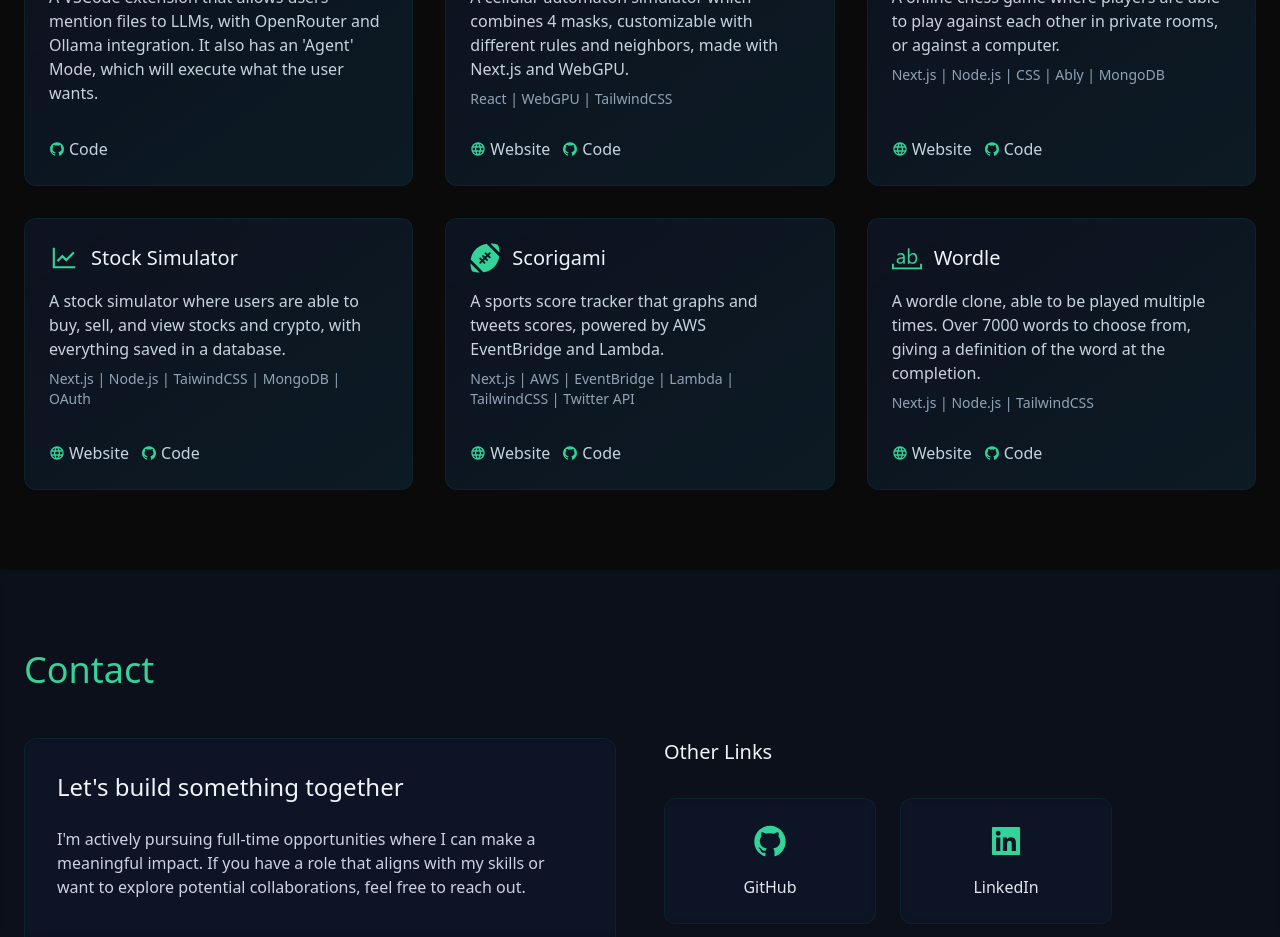
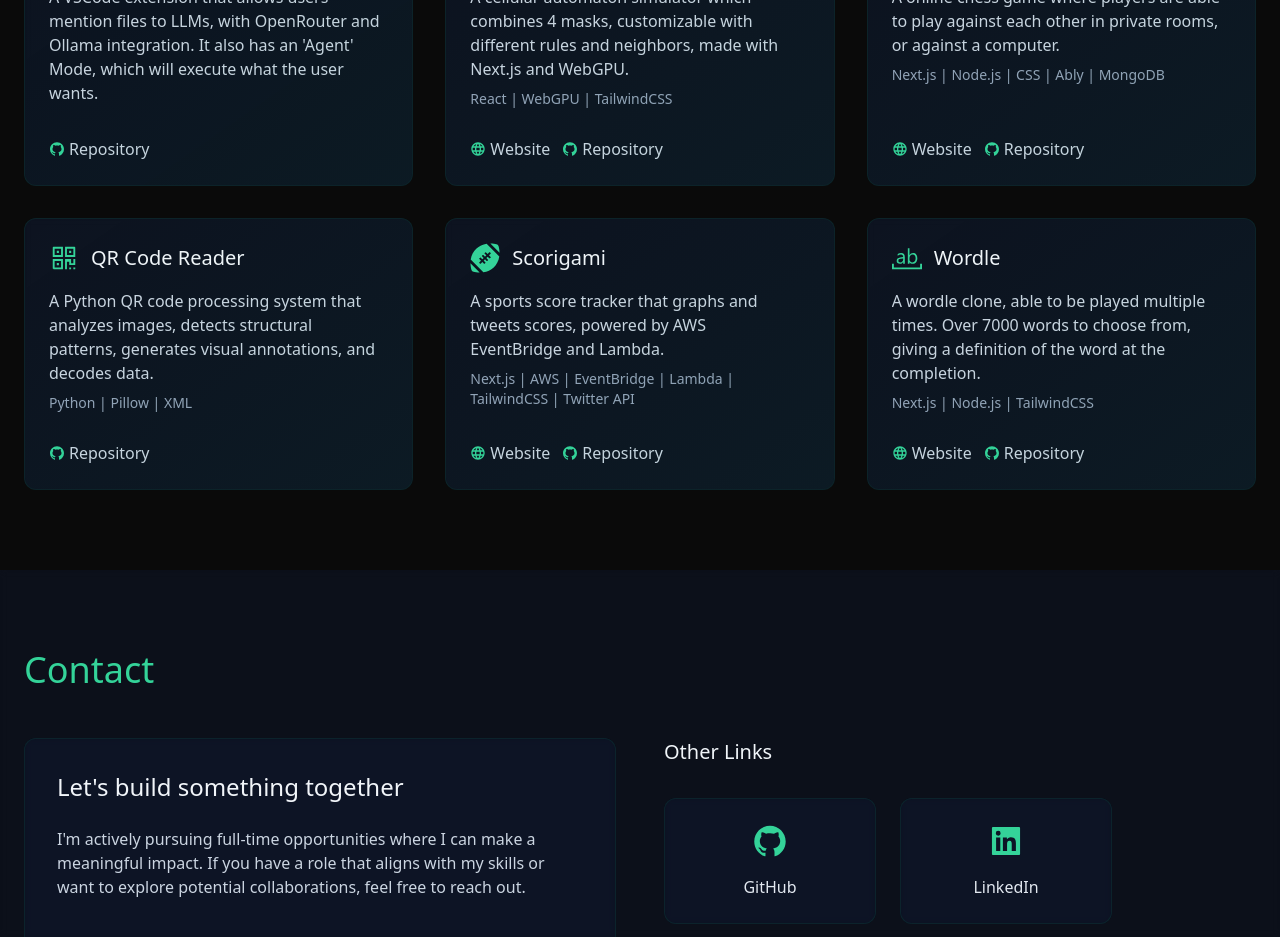
Before and after one commit to omarabdiwali/next-portfolio, a Next.js app: page / in a window 1280 px wide. Shown: the part 1860-2797 px from the top of the page. Built offline with nearby package versions, Linux system fonts and the light colour scheme.

Commit message:
added qr project

```diff
--- a/components/ExperienceCard.js
+++ b/components/ExperienceCard.js
@@ -1,11 +1,10 @@
 import React from 'react';
-import Image from 'next/image'; // Next.js Image for optimization
+import Image from 'next/image';
 
 export default function ExperienceCard({ experience }) {
   return (
     <div className="group bg-slate-900/70 hover:bg-slate-900/80 border border-emerald-500/20 hover:border-emerald-500/40 rounded-2xl overflow-hidden backdrop-blur-xl transition-all duration-500 hover:scale-[1.02] hover:shadow-2xl shadow-emerald-500/10 max-w-4xl mx-auto p-10 md:p-12">
       <div className="flex flex-col lg:flex-row lg:items-start gap-8 lg:gap-12">
-        {/* Company Logo/Icon Section */}
         <div className="flex flex-col items-center lg:items-start gap-4 flex-shrink-0">
           <div className="w-24 h-24 bg-gradient-to-br from-emerald-500/20 to-cyan-500/20 border-2 border-emerald-500/30 rounded-2xl flex items-center justify-center group-hover:scale-110 transition-all duration-300 overflow-hidden">
             {experience.logo ? (
@@ -18,7 +17,6 @@ export default function ExperienceCard({ experience }) {
                 priority={true}
               />
             ) : (
-              // Fallback to initial if no logo provided
               <span className="text-4xl font-black tracking-wider text-transparent bg-clip-text bg-gradient-to-r from-emerald-400 via-emerald-300 to-cyan-400 drop-shadow-lg">
                 {experience.title[1][0]}
               </span>
@@ -29,7 +27,6 @@ export default function ExperienceCard({ experience }) {
           </div>
         </div>
 
-        {/* Content Section */}
         <div className="flex-1 flex flex-col gap-6">
           <div className="space-y-2">
             <h3 className="text-3xl md:text-4xl lg:text-5xl font-light text-slate-100 leading-tight group-hover:text-emerald-50 transition-colors">
--- a/components/cardProjects.js
+++ b/components/cardProjects.js
@@ -5,7 +5,6 @@ import Link from "next/link";
 export default function CardProjects({ project }) {
   return (
     <div className="bg-slate-900/70 border border-emerald-500/10 rounded-xl overflow-hidden backdrop-blur-sm hover:border-emerald-500/30 transition-all group relative">
-      {/* Fixed: Added pointer-events-none to make the gradient not block clicks */}
       <div className="absolute inset-0 bg-gradient-to-br from-emerald-500/0 to-emerald-500/5 group-hover:from-emerald-500/5 group-hover:to-emerald-500/10 transition-all pointer-events-none"></div>
 
       <div className="p-6">
@@ -41,7 +40,7 @@ export default function CardProjects({ project }) {
               className="flex items-center text-slate-300 hover:text-emerald-400 transition-colors"
             >
               <AiOutlineGithub className="mr-1 text-emerald-400" />
-              <span>Code</span>
+              <span>Repository</span>
             </Link>
           </div>
         </div>
--- a/components/projects.js
+++ b/components/projects.js
@@ -1,7 +1,7 @@
 import { FaChess, FaFootballBall } from "react-icons/fa";
 import { RiAiGenerate } from "react-icons/ri";
 import { GiConwayLifeGlider, GiNotebook } from "react-icons/gi";
-import { AiOutlineLineChart } from "react-icons/ai";
+import { AiOutlineLineChart, AiOutlineQrcode } from "react-icons/ai";
 import { BsWindowFullscreen, BsCardText } from "react-icons/bs";
 import { MdGpsFixed } from "react-icons/md";
 import { VscWholeWord } from "react-icons/vsc";
@@ -26,9 +26,9 @@ export const projects = [
   },
 
   {
-    title: [ "Stock Simulator", <AiOutlineLineChart className="text-emerald-400 text-3xl " key={3}  /> ],
-    body: ["A stock simulator where users are able to buy, sell, and view stocks and crypto, with everything saved in a database.", "Next.js | Node.js | TaiwindCSS | MongoDB | OAuth"],
-    footer: [ "https://github.com/omarabdiwali/stock-simulator", "https://stocksimulator.vercel.app" ]
+    title: [ "QR Code Reader", <AiOutlineQrcode className="text-emerald-400 text-3xl " key={3}  /> ],
+    body: ["A Python QR code processing system that analyzes images, detects structural patterns, generates visual annotations, and decodes data.", "Python | Pillow | XML"],
+    footer: [ "https://github.com/omarabdiwali/qr-code-decoder" ]
   },
 
   {
@@ -44,25 +44,31 @@ export const projects = [
   },
 
   {
-    title: ["Pathfinding Visualizer", <MdGpsFixed className="text-emerald-400 text-3xl" key={6} />],
+    title: [ "Stock Simulator", <AiOutlineLineChart className="text-emerald-400 text-3xl " key={6}  /> ],
+    body: ["A stock simulator where users are able to buy, sell, and view stocks and crypto, with everything saved in a database.", "Next.js | Node.js | TaiwindCSS | MongoDB | OAuth"],
+    footer: [ "https://github.com/omarabdiwali/stock-simulator", "https://stocksimulator.vercel.app" ]
+  },
+
+  {
+    title: ["Pathfinding Visualizer", <MdGpsFixed className="text-emerald-400 text-3xl" key={7} />],
     body: ["This is a pathfinding visualizer with A* Search and Dijkstra. It has a start, point, and end node.", "Next.js | CSS"],
     footer: ["https://github.com/omarabdiwali/dijkstra-visualizer", "https://dijkstra-visualizer.vercel.app/"]
   },
 
   {
-    title: [ "FlashCards", <BsCardText className="text-emerald-400 text-3xl " key={7}  /> ],
+    title: [ "FlashCards", <BsCardText className="text-emerald-400 text-3xl " key={8}  /> ],
     body: ["This is a Next.js website that allows users to create and collab on flashcards in folders, and allow them to be public or private.", "Next.js | Node.js | TaiwindCSS | MongoDB | OAuth"],
     footer: [ "https://github.com/omarabdiwali/flashcards", "https://omar-flashcards.vercel.app" ]
   },
 
   {
-    title: [ "NoteSession", <GiNotebook className="text-emerald-400 text-3xl " key={8}  /> ],
+    title: [ "NoteSession", <GiNotebook className="text-emerald-400 text-3xl " key={9}  /> ],
     body: ["A website that allows users to create notes. It is typed using Markdown syntax, and notes are grouped using their importance and urgency label.", "Next.js | Node.js | TaiwindCSS | MongoDB | OAuth"],
     footer: [ "https://github.com/omarabdiwali/note-session", "https://note-session.vercel.app"]
   },
 
   {
-    title: [ "Portfolio", <BsWindowFullscreen className="text-emerald-400 text-3xl " key={9}  /> ],
+    title: [ "Portfolio", <BsWindowFullscreen className="text-emerald-400 text-3xl " key={10}  /> ],
     body: ["This is the code that made this website. The background is simulating Conway's Game of Life, and also allows users to interact with it.", "Next.js | Tailwind CSS"],
     footer: [ "https://github.com/omarabdiwali/next-portfolio", "https://omarabdiwali.vercel.app" ]
   },
```
